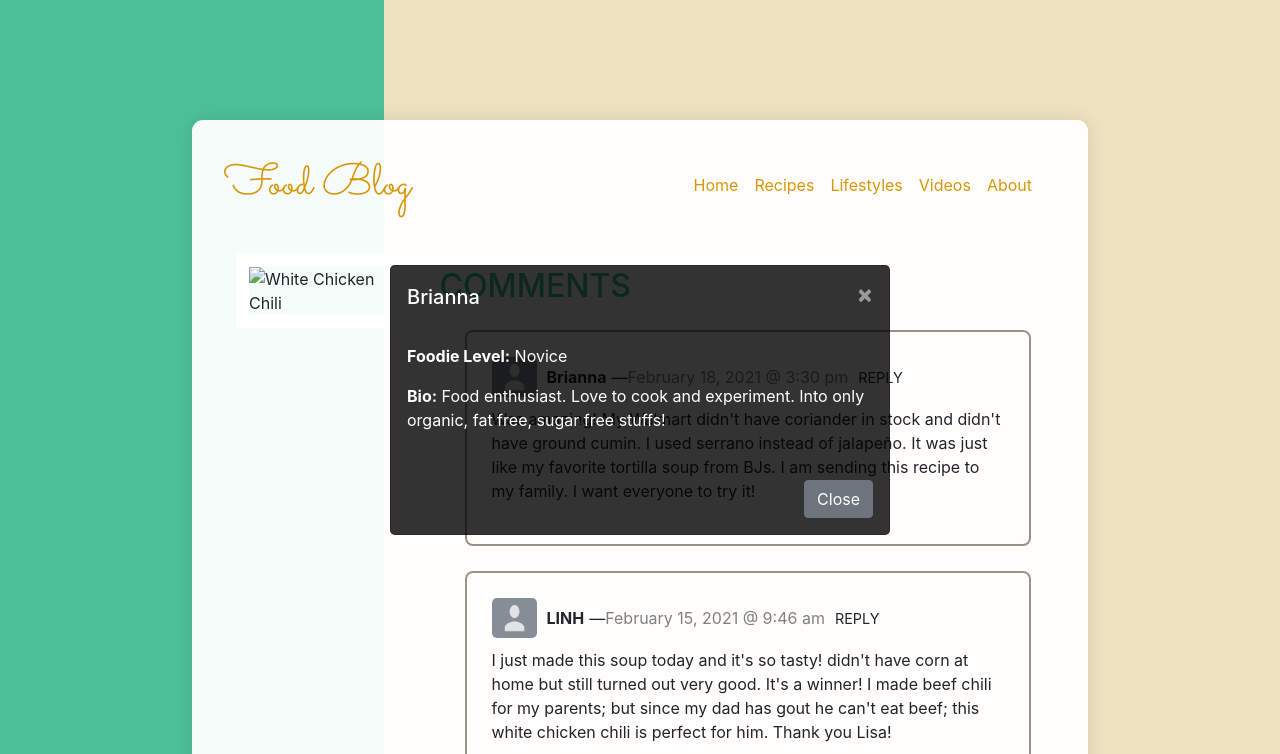
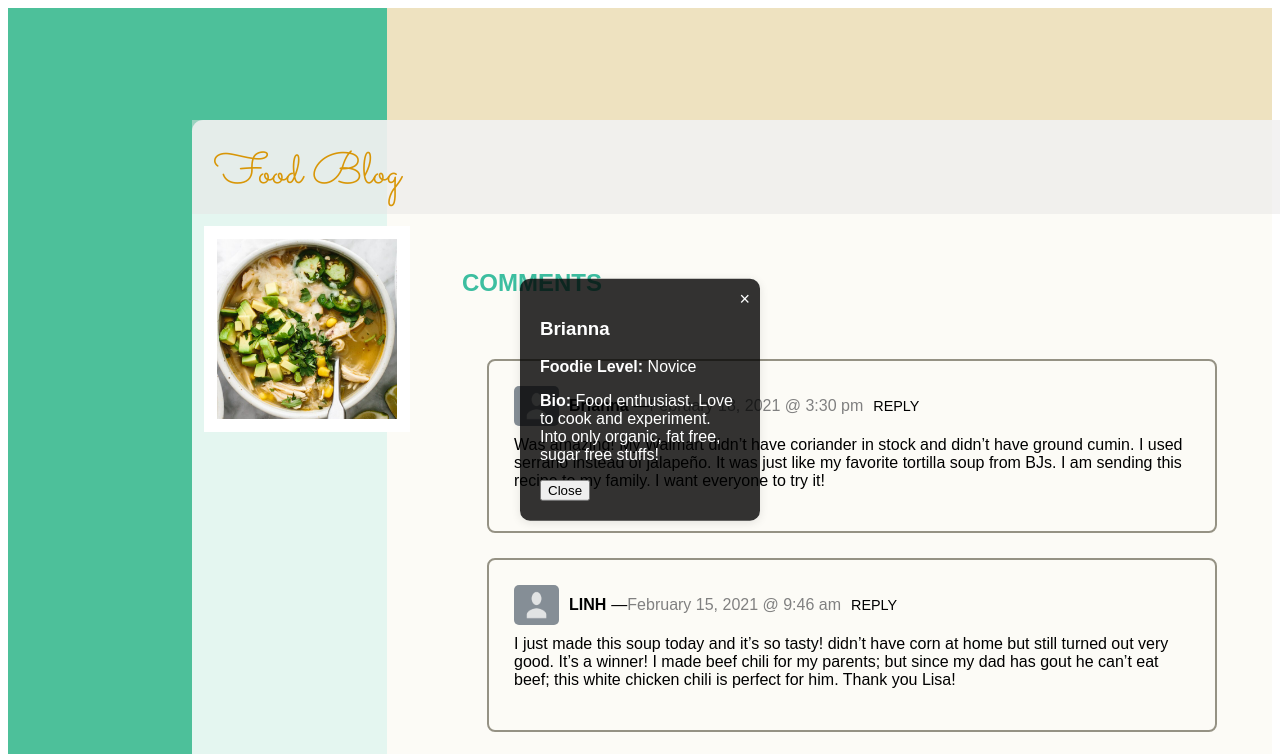
Before and after one commit to NirjalaP/-m2-w4-d2-homework, a plain HTML site: page index.html in a window 1280 px wide. Both pictures are taken after a click on the picture 514 px from the left and 377 px from the top of the page. Shown: the top 754 px of the page. Drawn offline with nearby package versions, Linux system fonts and the light colour scheme.

Commit message:
Week8_Day2_Homework corrections

```diff
--- a/index.html
+++ b/index.html
@@ -4,77 +4,87 @@
     <title>Food Blog</title>
     <meta charset="UTF-8" />
     <meta name="viewport" content="width=device-width, initial-scale=1.0" />
-    <link
-      rel="stylesheet"
-      href="https://cdnjs.cloudflare.com/ajax/libs/bootstrap/4.6.2/css/bootstrap.min.css"
-    />
+    <script src="https://cdn.jsdelivr.net/npm/vue@2.6.12/dist/vue.js"></script>
     <link rel="preconnect" href="https://fonts.gstatic.com" />
     <link
       href="https://fonts.googleapis.com/css2?family=Sacramento&display=swap"
       rel="stylesheet"
     />
     <style>
-      .site-title {
-        font-family: "Sacramento", cursive;
-        color: rgb(216, 150, 7);
-        font-size: 2.75em;
+      * {
+        font-family: Arial, Helvetica, sans-serif;
       }
-
-      .blog-container {
-        background-color: rgba(255, 255, 255, 0.95);
-        border-radius: 0.7em;
-        min-height: 1050px;
+      #leftside {
+        float: left;
+        width: 30%;
+        min-height: 1200px;
+        background-color: rgb(77, 192, 154);
+      }
+      #rightside {
+        float: left;
+        width: 70%;
+        min-height: 1200px;
+        background-color: rgb(238, 226, 192);
+        position: relative;
+      }
+      #container {
+        background-color: rgba(255, 255, 255, 0.85);
         position: absolute;
         top: 15%;
-        left: 50%;
-        transform: translateX(-50%);
-        width: 70%;
-        z-index: 1;
-        padding: 2rem;
-        box-shadow: 0 0 20px rgba(0, 0, 0, 0.1);
+        left: 15%;
+        min-width: 1100px;
+        min-height: 1050px;
+        border-radius: 0.7em;
       }
-
-      .background-wrapper {
-        position: fixed;
-        top: 0;
-        left: 0;
-        right: 0;
-        bottom: 0;
-        z-index: 0;
+      header {
+        height: 50px;
+        background-color: rgba(231, 229, 229, 0.5);
+        font-size: 2.75em;
+        padding: 0.5em;
+        color: rgb(216, 150, 7);
       }
-
-      .left-side {
+      header span {
+        font-family: "Sacramento", cursive;
+      }
+      main {
+        position: relative;
+      }
+      main h2 {
         position: absolute;
-        left: 0;
-        width: 30%;
-        height: 100%;
-        background-color: rgb(77, 192, 154);
-      }
-
-      .right-side {
-        position: absolute;
-        right: 0;
-        width: 70%;
-        height: 100%;
-        background-color: rgb(238, 226, 192);
-      }
-
-      .comments-title {
+        left: 20%;
+        top: 30px;
+        margin: 25px 0 200px 50px;
         color: rgb(60, 190, 160);
         text-transform: uppercase;
-        margin: 25px 0;
       }
-
-      .blog-image {
+      main #photos img {
+        margin: 0.75em;
         border: 0.85em solid rgb(255, 255, 255);
-        margin: 0.75em;
       }
-
-      .post {
+      section#blogposts {
+        position: absolute;
+        left: 20%;
+        top: 70px;
+        padding: 50px;
+      }
+      main .post {
         margin: 25px;
         padding: 25px;
         border: 2px solid rgba(83, 78, 58, 0.6);
         border-radius: 0.5em;
+      }
+      footer {
+        position: absolute;
+        bottom: 0;
+        height: 50px;
+        width: 100%;
+        text-align: center;
+        font-size: 0.85em;
+      }
+
+      /* Profile and modal related css */
+      .post {
+        margin-bottom: 20px;
       }
 
       .post .header {
@@ -88,7 +98,6 @@
         border-radius: 5px;
         width: 45px;
         height: 40px;
-        cursor: pointer;
       }
 
       .post .header .author {
@@ -102,64 +111,56 @@
       }
 
       .post .header .reply {
+        /* color: blue; */
         cursor: pointer;
         font-size: 0.9em;
+        /* margin-left: auto; */
+      }
+
+      .post p {
+        margin-top: 5px;
       }
 
       .modal {
+        position: fixed;
+        top: 50%;
+        left: 50%;
+        transform: translate(-50%, -50%);
+        background: rgba(0, 0, 0, 0.8);
         color: white;
+        box-shadow: 0 2px 10px rgba(0, 0, 0, 0.1);
+        padding: 20px;
+        z-index: 1000;
+        border-radius: 10px;
+        width: 200px;
       }
-
       .modal-content {
-        background: rgba(0, 0, 0, 0.8);
+        text-align: left;
       }
-
-      .nav-link {
-        color: rgb(216, 150, 7) !important;
-      }
-
-      footer {
+      .close {
         position: absolute;
-        bottom: 0;
-        width: 100%;
-        padding: 15px;
-        text-align: center;
-        font-size: 0.85em;
-        left: 0;
-      }
-
-      @media (max-width: 768px) {
-        .blog-container {
-          width: 95%;
-          top: 5%;
-        }
+        top: 10px;
+        right: 10px;
+        cursor: pointer;
+        font-size: 18px;
+        color: white;
       }
     </style>
   </head>
   <body>
     <div id="app">
-      <!-- Fixed background -->
-      <div class="background-wrapper">
-        <div class="left-side"></div>
-        <div class="right-side"></div>
-      </div>
+      <aside id="leftside"></aside>
+      <aside id="rightside"></aside>
+      <div id="container">
+        <header><span>Food Blog</span></header>
 
-      <!-- Main content -->
-      <div class="blog-container">
-        <header class="mb-4">
-          <div class="d-flex justify-content-between align-items-center">
-            <span class="site-title">Food Blog</span>
-            <nav-menu></nav-menu>
-          </div>
-        </header>
+        <main>
+          <aside id="photos">
+            <img src="images/chili.jpg" alt="White Chicken Chili" width="180" />
+          </aside>
+          <h2>Comments</h2>
 
-        <main class="row">
-          <aside class="col-md-3">
-            <blog-image></blog-image>
-          </aside>
-
-          <div class="col-md-9">
-            <h2 class="comments-title">Comments</h2>
+          <section id="blogposts">
             <div
               v-for="(post, index) in Object.values(posts)"
               :key="index"
@@ -178,73 +179,24 @@
               </div>
               <p>{{ post.content }}</p>
             </div>
-          </div>
+          </section>
         </main>
 
         <footer>&copy; Copyright FOOD BLOG</footer>
-      </div>
 
-      <!-- Modal -->
-      <div v-if="showModal" class="modal d-block" tabindex="-1">
-        <div class="modal-dialog modal-dialog-centered">
+        <div v-if="showModal" class="modal">
           <div class="modal-content">
-            <div class="modal-header border-0">
-              <h5 class="modal-title">{{ authorDetails.name }}</h5>
-              <button
-                type="button"
-                class="close text-white"
-                @click="closeModal"
-              >
-                <span>&times;</span>
-              </button>
-            </div>
-            <div class="modal-body">
-              <p><strong>Foodie Level:</strong> {{ authorDetails.level }}</p>
-              <p><strong>Bio:</strong> {{ authorDetails.bio }}</p>
-            </div>
-            <div class="modal-footer border-0">
-              <button
-                type="button"
-                class="btn btn-secondary"
-                @click="closeModal"
-              >
-                Close
-              </button>
-            </div>
+            <span class="close" @click="closeModal">&times;</span>
+            <h3>{{ authorDetails.name }}</h3>
+            <p><strong>Foodie Level:</strong> {{ authorDetails.level }}</p>
+            <p><strong>Bio:</strong> {{ authorDetails.bio }}</p>
+            <button @click="closeModal">Close</button>
           </div>
         </div>
       </div>
     </div>
 
-    <script src="https://cdnjs.cloudflare.com/ajax/libs/vue/2.6.12/vue.js"></script>
     <script>
-      // Navigation component
-      Vue.component("nav-menu", {
-        template: `
-          <nav class="navbar navbar-expand-lg">
-            <div class="navbar-nav">
-              <a class="nav-link" href="#">Home</a>
-              <a class="nav-link" href="#">Recipes</a>
-              <a class="nav-link" href="#">Lifestyles</a>
-              <a class="nav-link" href="#">Videos</a>
-              <a class="nav-link" href="#">About</a>
-            </div>
-          </nav>
-        `,
-      });
-
-      // Blog image component
-      Vue.component("blog-image", {
-        data() {
-          return {
-            imageUrl: "images/chili.jpg",
-          };
-        },
-        template: `
-          <img :src="imageUrl" alt="White Chicken Chili" class="blog-image" width="180" />
-        `,
-      });
-
       new Vue({
         el: "#app",
         data: {
@@ -260,25 +212,25 @@
               author: "Brianna",
               date: "February 18, 2021 @ 3:30 pm",
               content:
-                "Was amazing! My Walmart didn't have coriander in stock and didn't have ground cumin. I used serrano instead of jalapeño. It was just like my favorite tortilla soup from BJs. I am sending this recipe to my family. I want everyone to try it!",
+                "Was amazing! My Walmart didn’t have coriander in stock and didn’t have ground cumin. I used serrano instead of jalapeño. It was just like my favorite tortilla soup from BJs. I am sending this recipe to my family. I want everyone to try it!",
             },
             post2: {
               author: "LINH",
               date: "February 15, 2021 @ 9:46 am",
               content:
-                "I just made this soup today and it's so tasty! didn't have corn at home but still turned out very good.  It's a winner!  I made beef chili for my parents; but since my dad has gout he can't eat beef; this white chicken chili is perfect for him.  Thank you Lisa!",
+                "I just made this soup today and it’s so tasty! didn’t have corn at home but still turned out very good.  It’s a winner!  I made beef chili for my parents; but since my dad has gout he can’t eat beef; this white chicken chili is perfect for him.  Thank you Lisa!",
             },
             post3: {
               author: "CATHERINE LEONARDO",
               date: "February 13, 2021 @ 12:58 pm",
               content:
-                "I LOVE this White Chicken Chili! You are right, it is satiating meal—delicious with toasted bread. Refreshingly different taste than any chicken chili I've made in the past. I made it exactly as written and added some chopped zucchini, carrots, and celery. Instead of shredding the chicken, I chopped it into small pieces. It freezes very well. Will be an all-time favorite, for sure.",
+                "I LOVE this White Chicken Chili! You are right, it is satiating meal—delicious with toasted bread. Refreshingly different taste than any chicken chili I’ve made in the past. I made it exactly as written and added some chopped zucchini, carrots, and celery. Instead of shredding the chicken, I chopped it into small pieces. It freezes very well. Will be an all-time favorite, for sure.",
             },
             post4: {
               author: "KALI",
               date: "February 13, 2021 @ 11:31 am",
               content:
-                "This recipe is dynamite! My partner usually won't eat beans but he finished the whole pot (darn was hoping to have some for leftovers haha). This is crowd-pleaser that I am going to add to my regular recipe rotation. Thanks so much, Lisa!",
+                "This recipe is dynamite! My partner usually won’t eat beans but he finished the whole pot (darn was hoping to have some for leftovers haha). This is crowd-pleaser that I am going to add to my regular recipe rotation. Thanks so much, Lisa!",
             },
           },
           authorInfo: {
```
Also changed, not shown: images/chili.jpg (added), 1 other file.
